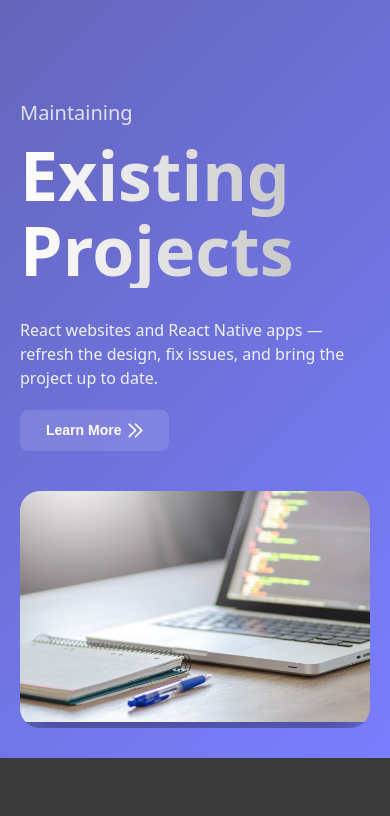
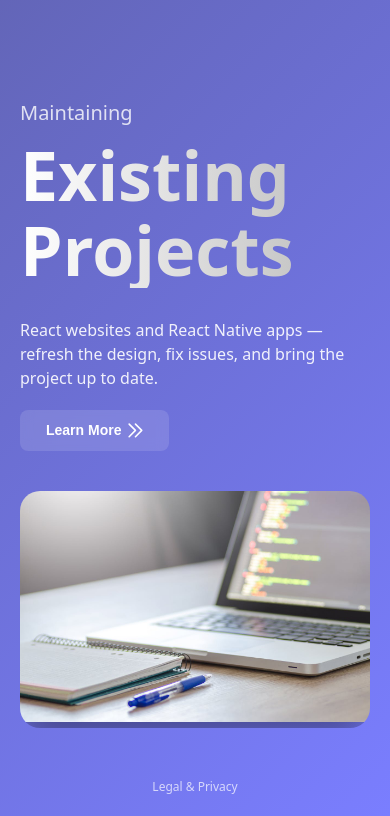
Before and after one commit to TAndrei17/tandreipro-page, a React (Vite) app: page / in a window 390 px wide. Shown: the part 2132-2948 px from the top of the page. Before the commit the page ends 2890 px from the top, so only its background shows below. Built offline with nearby package versions, Linux system fonts and the light colour scheme.

Commit message:
feat: add links to legal page update styles

```diff
--- a/src/pages/AboutMePage.tsx
+++ b/src/pages/AboutMePage.tsx
@@ -7,6 +7,7 @@ import { useEffect } from 'react';
 import { useTranslation } from 'react-i18next';
 import './styles/CommonStyles.css';
 import getToolIcons from '@constants/getToolIcons';
+import { Link } from 'react-router';
 
 const AboutMePage = () => {
 	const { t, i18n } = useTranslation();
@@ -51,6 +52,10 @@ const AboutMePage = () => {
 					</article>
 				</section>
 			</main>
+
+			<div className="legal-micro-link">
+				<Link to="/legal">{t('legal.title')}</Link>
+			</div>
 		</div>
 	);
 };
--- a/src/pages/HomePage.tsx
+++ b/src/pages/HomePage.tsx
@@ -1,11 +1,10 @@
 import { useTranslation } from 'react-i18next';
-
-import './styles/HomePage.css';
 import { useEffect } from 'react';
 import HomeSection from '@components/home/HomeSection';
 import useDeviceType from '@hooks/useDeviceType';
 import { useSiteHeaderHeight } from '@context/SettingsContext';
 import getServiceList from '@constants/getServiceList';
+import { Link } from 'react-router';
 
 const HomePage = () => {
 	const { isMobile } = useDeviceType();
@@ -36,6 +35,10 @@ const HomePage = () => {
 					);
 				})}
 			</main>
+
+			<div className="legal-micro-link">
+				<Link to="/legal">{t('legal.title')}</Link>
+			</div>
 		</div>
 	);
 };
--- a/src/pages/NotFoundPage.tsx
+++ b/src/pages/NotFoundPage.tsx
@@ -2,6 +2,7 @@ import { useTranslation } from 'react-i18next';
 import { NavLink } from 'react-router';
 import './styles/NotFoundPage.css';
 import { useEffect } from 'react';
+import { Link } from 'react-router';
 
 const NotFoundPage = () => {
 	const { t } = useTranslation();
@@ -11,6 +12,7 @@ const NotFoundPage = () => {
 	}, []);
 
 	return (
+		<div>
 			<main className="not-found">
 				<div className="not-found__code">
 					<span>4</span>
@@ -26,6 +28,11 @@ const NotFoundPage = () => {
 					{t('toHome')}
 				</NavLink>
 			</main>
+
+			<div className="legal-micro-link">
+				<Link to="/legal">{t('legal.title')}</Link>
+			</div>
+		</div>
 	);
 };
 
--- a/src/pages/ServicesPage.tsx
+++ b/src/pages/ServicesPage.tsx
@@ -6,6 +6,7 @@ import { useActiveServiceBookmark, useSiteHeaderHeight } from '@context/Settings
 import useDeviceType from '@hooks/useDeviceType';
 import ServiceSection from '@components/services/ServiceSection';
 import getServiceList, { type Service } from '@constants/getServiceList';
+import { Link } from 'react-router';
 
 const ServicesPage = () => {
 	const { t, i18n } = useTranslation();
@@ -36,6 +37,10 @@ const ServicesPage = () => {
 					})}
 				</section>
 			</main>
+
+			<div className="legal-micro-link">
+				<Link to="/legal">{t('legal.title')}</Link>
+			</div>
 		</div>
 	);
 };
--- a/src/pages/styles/CommonStyles.css
+++ b/src/pages/styles/CommonStyles.css
@@ -13,6 +13,28 @@
 	font-weight: bold;
 }
 
+.legal-micro-link {
+	padding: 20px;
+	text-align: center;
+	font-size: 12px;
+	opacity: 0.7;
+}
+
+.legal-micro-link a {
+	display: inline-block;
+	color: inherit;
+	text-decoration: none;
+	transition:
+		color 0.3s ease,
+		transform 0.3s ease;
+}
+
+.legal-micro-link a:hover,
+.legal-micro-link a:focus {
+	transform: translateY(-3px);
+	color: #ffdd57;
+}
+
 @media (max-width: 768px) {
 	.page-section {
 		padding: 1em 1em 3em;
--- a/src/pages/styles/ContactPage.css
+++ b/src/pages/styles/ContactPage.css
@@ -5,7 +5,45 @@
 	gap: 16px 32px;
 }
 
+.contact-intro-container {
+	display: flex;
+	align-items: center;
+	gap: 24px;
+}
+
+.contact-image {
+	width: 30%;
+	height: auto;
+	padding: 0 25px;
+	border-radius: 12px;
+	box-shadow: 0 4px 12px rgba(0, 0, 0, 0.1);
+	flex-shrink: 0;
+	transition: transform 0.3s ease;
+}
+
+.contact-image:hover {
+	transform: scale(1.1);
+}
+
 .contact-intro {
 	font-size: 18px;
-	line-height: 1.5em;
+	line-height: 1.6em;
+	flex: 1;
 }
+
+@media (max-width: 768px) {
+	.contact-intro-container {
+		flex-direction: column;
+		align-items: center;
+	}
+
+	.contact-image {
+		width: 100%;
+		max-width: 300px;
+		margin-bottom: 16px;
+	}
+
+	.contact-intro {
+		font-size: 16px;
+	}
+}
--- a/src/pages/styles/NotFoundPage.css
+++ b/src/pages/styles/NotFoundPage.css
@@ -44,6 +44,7 @@
 }
 
 .not-found__desc {
+	text-align: center;
 	margin: 0 0 40px;
 	max-width: 420px;
 	line-height: 1.5;
```
Also changed, not shown: src/pages/styles/HomePage.css (deleted, +0 -9 lines). Lines whose indentation alone changed are shown as unchanged.
